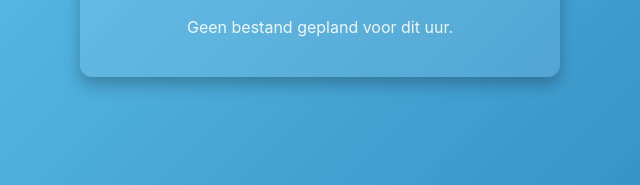
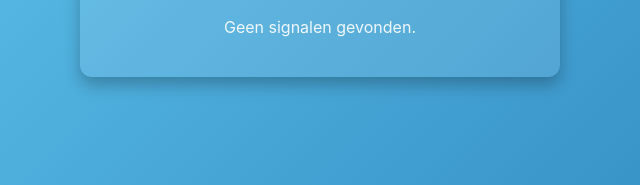
Before and after one commit to Jimisdebest/radio, a plain HTML site: page index.html in a window 1280 px wide. Both pictures are taken after a click on the button "START!". Shown: the part 453-638 px from the top of the page, 320-960 px from the left. Drawn offline with Linux system fonts and the light colour scheme.

Commit message:
Update status messages and check interval

```diff
--- a/index.html
+++ b/index.html
@@ -70,9 +70,9 @@
     };
 
     document.getElementById('startBtn').onclick = () => {
-      document.getElementById('status').textContent = "Radio gestart. Luister ze!";
+      document.getElementById('status').textContent = "Verbonden met radio.";
       checkTime();
-      setInterval(checkTime, 1000);
+      setInterval(checkTime, 100);
     };
 
     function checkTime() {
@@ -96,7 +96,7 @@
           document.getElementById('status').textContent = `Speelt nu: ${files[hour]}`;
         }
       } else {
-        document.getElementById('status').textContent = "Geen bestand gepland voor dit uur.";
+        document.getElementById('status').textContent = "Geen signalen gevonden.";
         preloaded = false;
         audio = null;
       }
```
